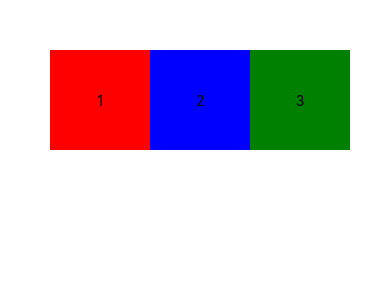
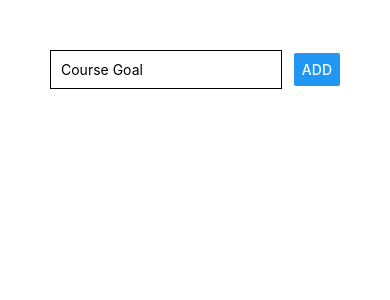
Before and after one commit to benjewman/React-Native-Complete-Guide, a React Native app: screen / in a window 390 px wide. Shown: the top 300 px of the page. Built offline with nearby package versions, Linux system fonts and the light colour scheme.

Commit message:
Add stylesheet

```diff
--- a/App.js
+++ b/App.js
@@ -4,49 +4,31 @@
 
 export default function App() {
   return (
-    <View style={{padding: 50, flexDirection: 'row'}}>
-      <View
-        style={{
-          backgroundColor: 'red',
-          width: 100,
-          height: 100,
-          justifyContent: 'center',
-          alignItems: 'center'
-        }}
-      >
-        <Text>1</Text>
-      </View>
-      <View
-        style={{
-          backgroundColor: 'blue',
-          width: 100,
-          height: 100,
-          justifyContent: 'center',
-          alignItems: 'center'
-        }}
-      >
-        <Text>2</Text>
-      </View>
-      <View
-        style={{
-          backgroundColor: 'green',
-          width: 100,
-          height: 100,
-          justifyContent: 'center',
-          alignItems: 'center'
-        }}
-      >
-        <Text>3</Text>
+    <View style={styles.screen}>
+      <View style={styles.inputContainer}>
+        <TextInput
+          placeholder="Course Goal"
+          style={styles.input}
+        />
+        <Button title="ADD" />
       </View>
     </View>
   );
 }
 
-// const styles = StyleSheet.create({
-//   container: {
-//     flex: 1,
-//     backgroundColor: '#fff',
-//     alignItems: 'center',
-//     justifyContent: 'center',
-//   },
-// });
+const styles = StyleSheet.create({
+  screen: {
+    padding: 50
+  },
+  inputContainer: {
+    flexDirection: 'row',
+    justifyContent: 'space-between',
+    alignItems: 'center'
+  },
+  input: {
+    width: '80%',
+    borderColor: 'black',
+    borderWidth: 1,
+    padding: 10
+  }
+});
```
